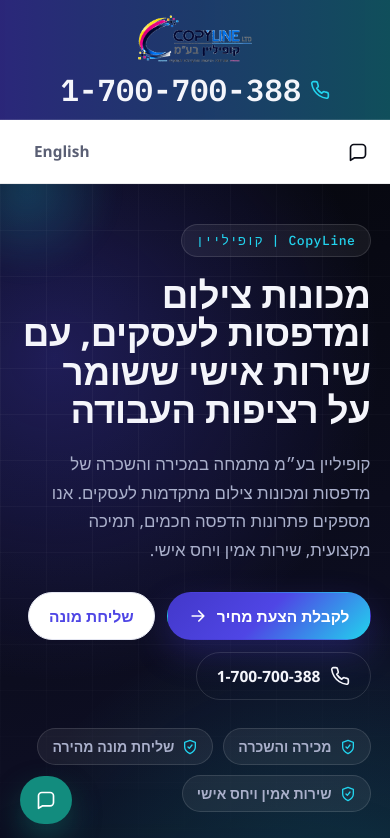
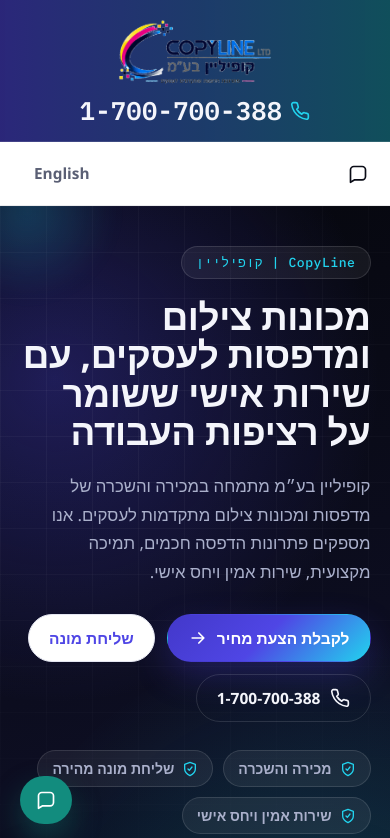
Before and after one commit to hadarliav1/copyline, a website with bundled scripts: page index.html in a window 390 px wide. Shown: the top 838 px of the page. Built offline with nearby package versions, Linux system fonts and the light colour scheme; a web font is replaced by a local one.

Commit message:
Bigger header logo and phone, professional copy polish (he+en)

```diff
--- a/src/content.js
+++ b/src/content.js
@@ -329,7 +329,7 @@ export const copy = {
       company: "חברה",
       message: "מה תרצו לרכוש, להשכיר, לתחזק או לדווח?",
       send: "שליחת פנייה",
-      required: "שדות הטופס מוכנים לחיבור למערכת CRM או מייל.",
+      required: "נחזור אליכם בהקדם — בדרך כלל באותו יום עסקים.",
       callNow: "לפרטים והזמנות חייגו"
     },
     home: {
@@ -376,7 +376,7 @@ export const copy = {
       metaTitle: "מכונות צילום ומדפסות CopyLine | ציוד לעסקים",
       metaDescription: "קטלוג מכונות צילום ומדפסות לעסקים של CopyLine עם מדפסות משרדיות, משולבות, לייזר, צבע ושחור-לבן.",
       headline: "מכונות צילום ומדפסות מוכנות להרחבה",
-      intro: "הקטלוג מוכן לקליטת דגמים אמיתיים בלבד. כאשר תספקו רשימת מפרטים, כל כרטיס יקבל תמונה מדויקת, מפרט מלא, מונה ועמוד מוצר.",
+      intro: "מבחר דגמים מובילים מהיצרנים הגדולים — מכונות צילום ומדפסות לעסקים, עם מפרט מלא לכל דגם והתאמה אישית לפי צרכי העסק.",
       filters: ["מכונות צילום", "מדפסות משרדיות", "מדפסות משולבות", "מדפסות לייזר", "מדפסות צבע", "שחור-לבן", "מדפסות לעסקים"],
       categories: [
         ["מדפסות משרדיות", "לצוותים קטנים ובינוניים, רכישה או השכרה, שחור-לבן או צבע."],
@@ -408,7 +408,7 @@ export const copy = {
       benefits: "יתרונות מרכזיים",
       useCases: "שימושים מומלצים",
       consumables: "תאימות טונרים",
-      consumablesText: "כאן יופיעו בהמשך טונרים ויחידות תוף תואמים לפי הדגם האמיתי.",
+      consumablesText: "אנחנו מספקים טונרים ויחידות תוף תואמים לכל הדגמים בקטלוג — פנו אלינו להתאמה מדויקת.",
       related: "מדפסות נוספות"
     },
     contact: {
@@ -439,7 +439,7 @@ export const copy = {
       company: "Company",
       message: "What do you need to buy, lease, service or report?",
       send: "Send Request",
-      required: "Form fields are ready to connect to CRM or email.",
+      required: "We usually get back to you within one business day.",
       callNow: "For details and orders call"
     },
     home: {
@@ -486,7 +486,7 @@ export const copy = {
       metaTitle: "CopyLine Copier and Printer Catalog | Business Equipment",
       metaDescription: "CopyLine business copier and printer catalog with office, multifunction, laser, color and black-and-white printers.",
       headline: "A copier and printer catalog built to scale",
-      intro: "The catalog is ready for real models only. Once you provide specifications, each card will receive the correct image, full specs, meter data and a product page.",
+      intro: "A curated selection of leading models from major manufacturers \u2014 business copiers and printers with full specifications, matched to your needs.",
       filters: ["Copiers", "Office printers", "Multifunction printers", "Laser printers", "Color printers", "Black-and-white", "Business printers"],
       categories: [
         ["Office printers", "For small and mid-size teams, purchase or rental, mono or color."],
@@ -518,7 +518,7 @@ export const copy = {
       benefits: "Main benefits",
       useCases: "Recommended use cases",
       consumables: "Toner compatibility",
-      consumablesText: "Compatible toner and drum units will appear here once the real model is added.",
+      consumablesText: "We supply compatible toner and drum units for every model in the catalog \u2014 contact us for an exact match.",
       related: "Related printers"
     },
     contact: {
--- a/src/main.js
+++ b/src/main.js
@@ -296,7 +296,7 @@ function printers(lang) {
       <div class="catalog-system">
         <div class="catalog-intro">
           <h2>${hasProducts ? (lang === "he" ? "דגמים זמינים בקטלוג" : "Available catalog models") : t.emptyTitle}</h2>
-          <p>${hasProducts ? (lang === "he" ? "הדגמים הבאים נבנו מתוך מצגת החברה. תמונות מוצגות רק כאשר קיימת תמונה מאומתת מהמקור שסופק." : "The following models were built from the company presentation. Images are shown only when a verified source image was provided.") : t.emptyText}</p>
+          <p>${hasProducts ? (lang === "he" ? "מבחר דגמים נבחרים מהקטלוג שלנו. לא מצאתם את הדגם שאתם מחפשים? דברו איתנו ונתאים לכם פתרון." : "A selection of models from our catalog. Looking for a different model? Talk to us and we will match the right solution.") : t.emptyText}</p>
           <a class="button" href="${pathFor(lang, "contact")}" data-route>${copy[lang].common.quote}${icons.arrow}</a>
         </div>
         <div class="category-grid">
--- a/src/styles.css
+++ b/src/styles.css
@@ -1045,13 +1045,13 @@ details p {
 /* ---------- Brand bar (logo on top, phone below) ---------- */
 .top-brandbar {
   flex-direction: column;
-  gap: 4px;
-  padding: 12px 18px 10px;
+  gap: 6px;
+  padding: 16px 18px 14px;
 }
-.top-brandbar .brand img.logo-full { height: 54px; width: auto; display: block; }
+.top-brandbar .brand img.logo-full { height: clamp(72px, 12vw, 110px); width: auto; display: block; }
 .top-brandbar .top-phone {
   font-family: "IBM Plex Mono", monospace;
-  font-size: 1.9rem;
+  font-size: clamp(1.6rem, 3.5vw, 2.2rem);
   font-weight: 700;
   color: var(--text-on-dark);
 }
```
